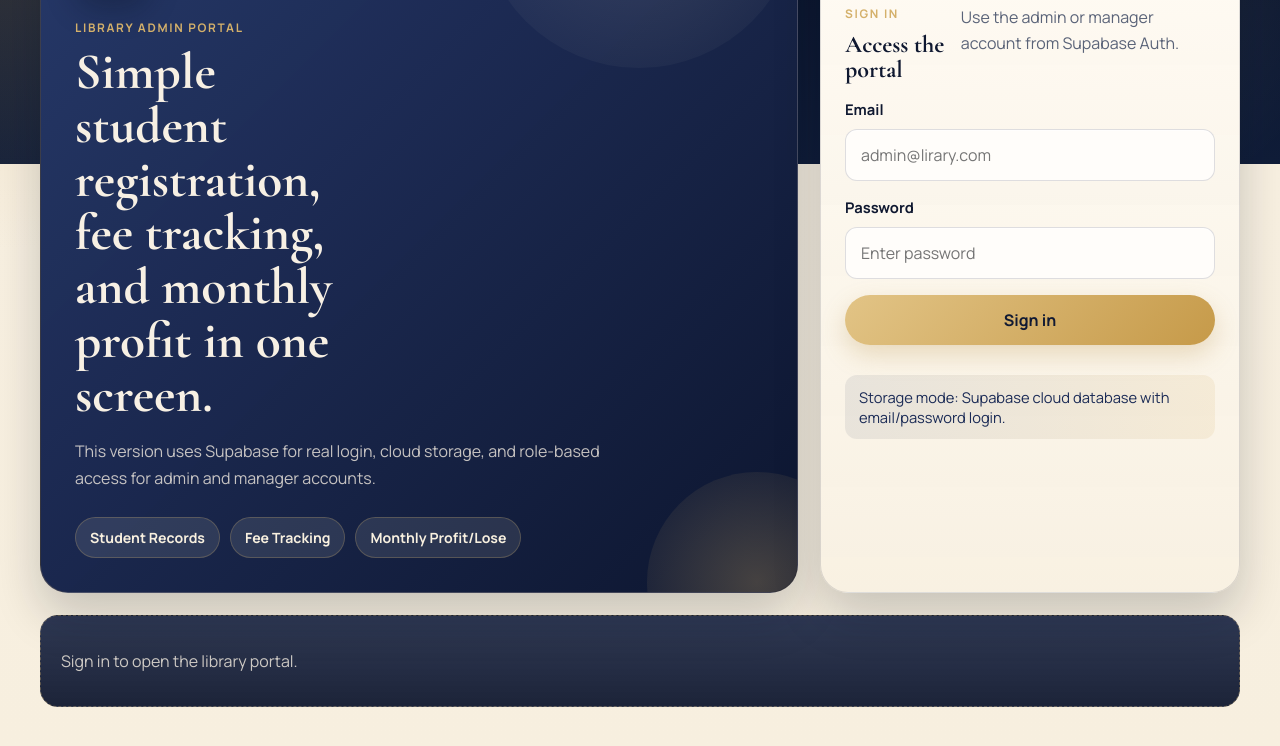
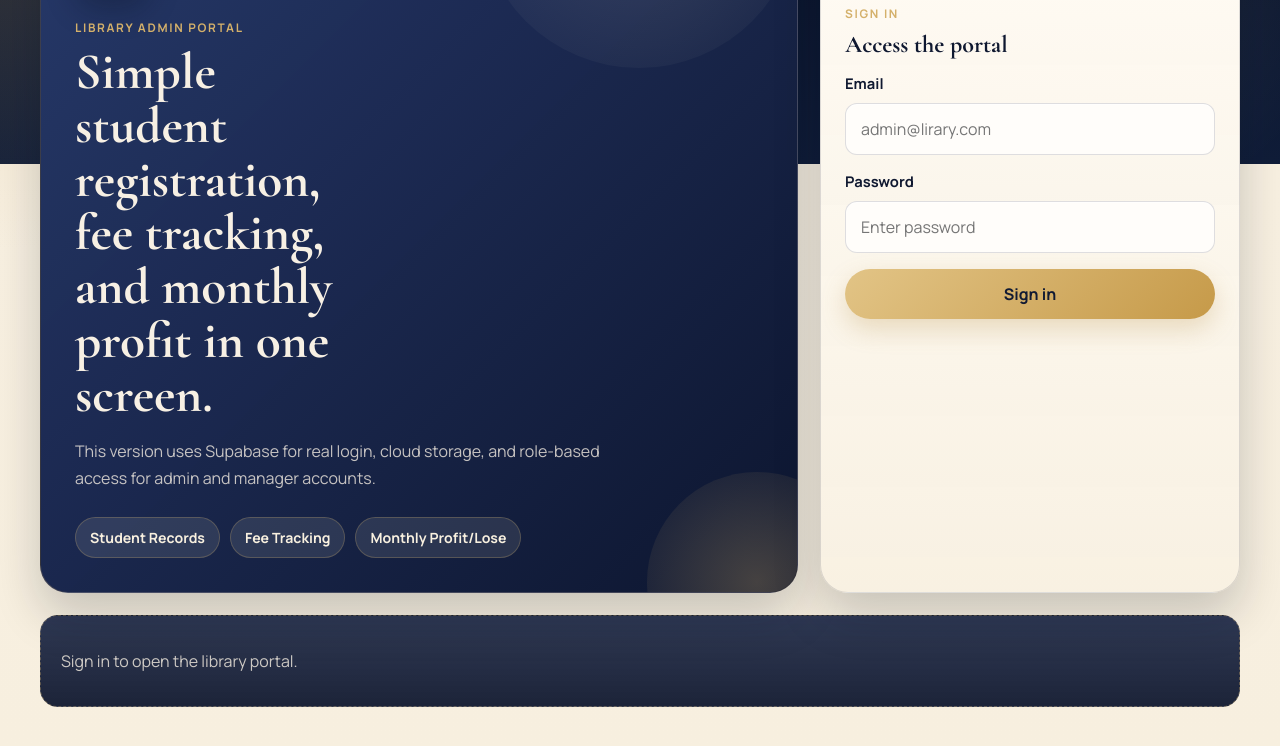
Before and after one commit to YousafKhan7/lirary, a plain HTML site: page index.html in a window 1280 px wide. Shown: the part 140-886 px from the top of the page. Drawn offline with nearby package versions, Linux system fonts and the light colour scheme.

Commit message:
improved

```diff
--- a/index.html
+++ b/index.html
@@ -47,7 +47,7 @@
               <p class="eyebrow">Sign In</p>
               <h2>Access the portal</h2>
             </div>
-            <p class="section-note">Use the admin or manager account from Supabase Auth.</p>
+
           </div>
 
           <label class="input-group">
@@ -78,7 +78,7 @@
         </label>
 
         <div class="access-note logged-in-only is-hidden" id="accessNote"></div>
-        <p class="storage-note">Storage mode: Supabase cloud database with email/password login.</p>
+
       </div>
     </header>
 
```
